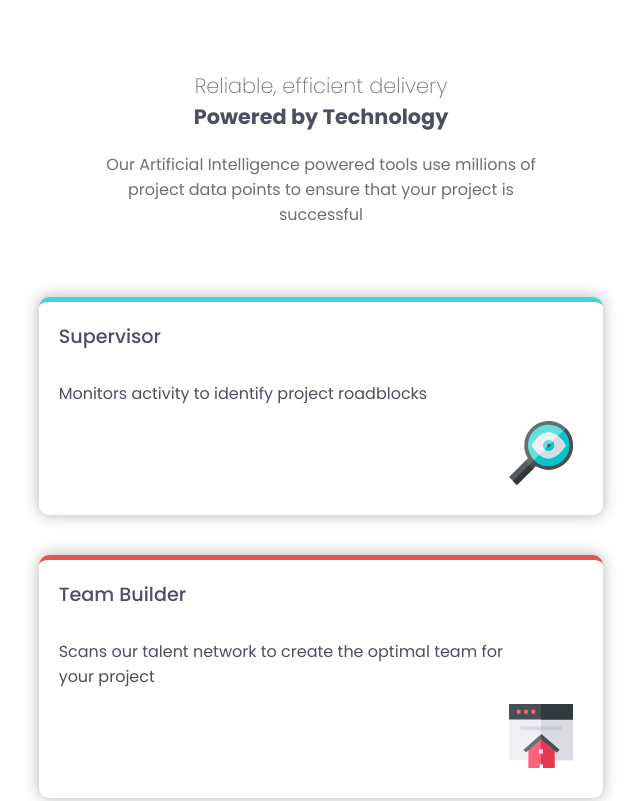
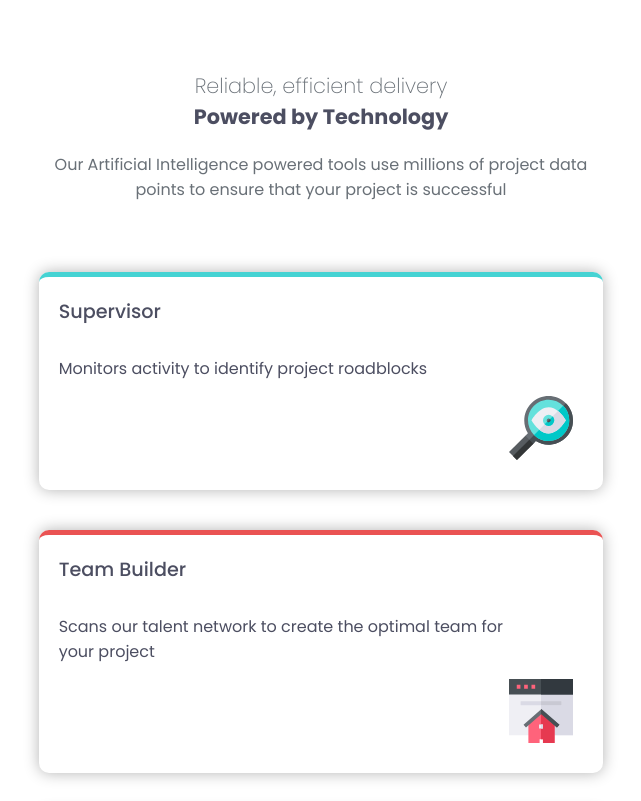
Before and after one commit to Dev-Mahmoud-Sayed/four-card-feature-section, a plain HTML site: page index.html in a window 1280 px wide. Shown: the top 801 px of the page, without its empty margins (319-960 px from the left). Drawn offline with Linux system fonts and the light colour scheme.

Commit message:
First Submit

```diff
--- a/css/style.css
+++ b/css/style.css
@@ -28,6 +28,7 @@ body {
   justify-content: center;
   flex-direction: column;
   margin: 0 auto;
+  width: 75%;
 }
 
 /* 2. PAGE HEADER (Equivalent to .container & .title) */
@@ -39,7 +40,7 @@ body {
   text-align: center;
   padding: 20px 20px;
   margin-top: 50px;
-  max-width: 500px;
+  max-width: 625px;
 }
 
 .page-header__title {
```
